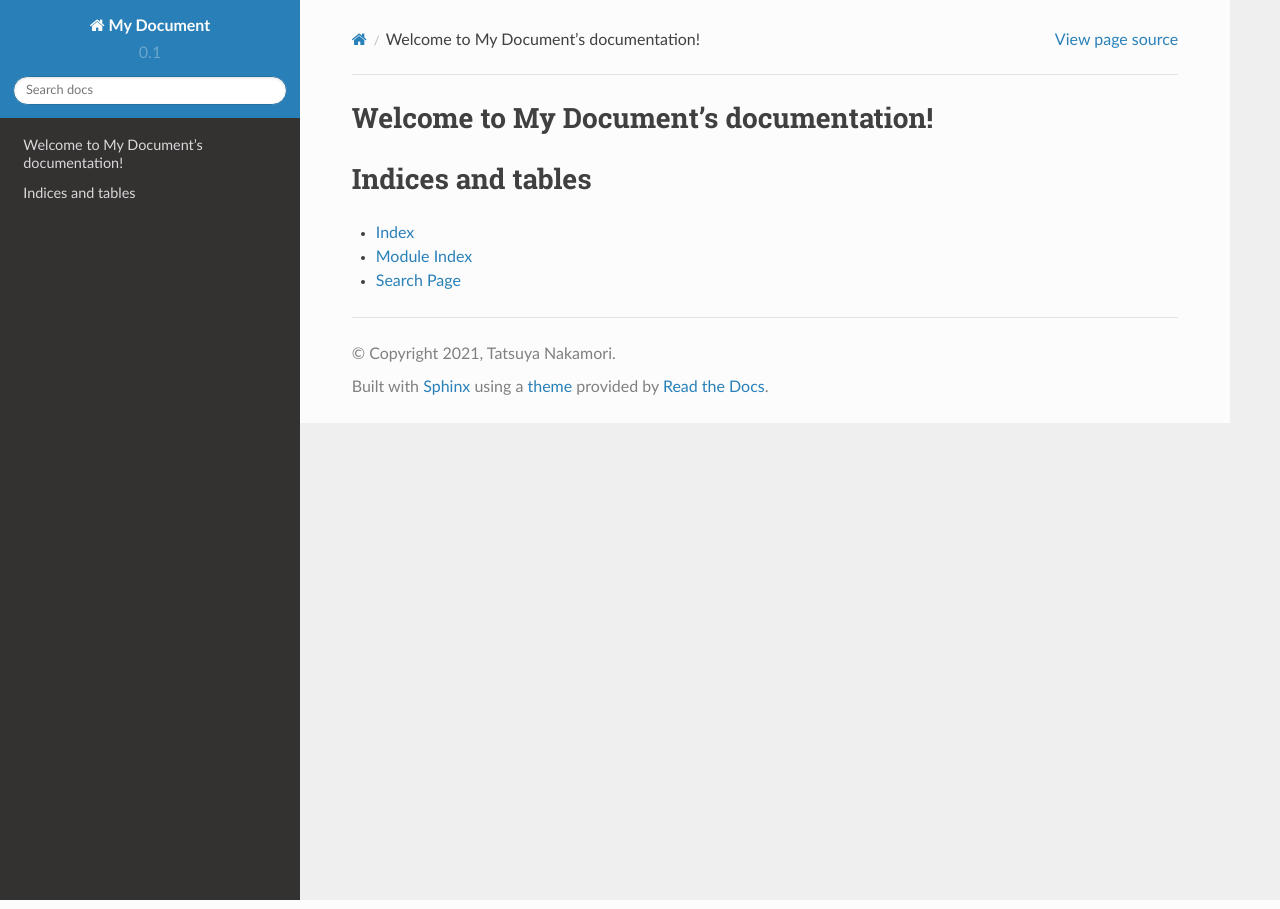
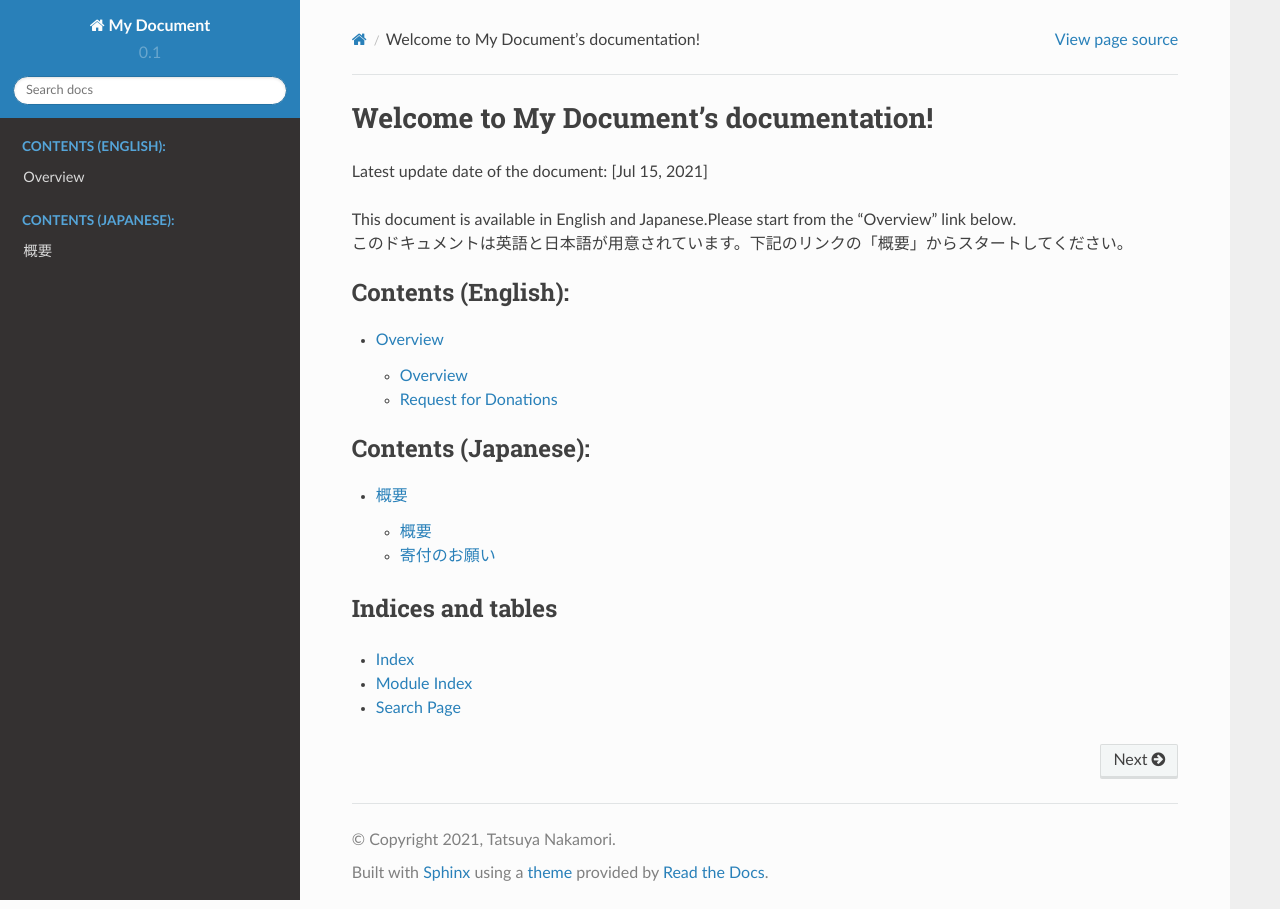
Before and after one commit to TatsuyaNakamori/MayaPluginJAM, a Sphinx documentation site: the page built from docs_reST/source/index.rst, in a window 1280 px wide. Built offline with Sphinx 7.4.7 and the Read the Docs theme 2.0.0, drawn with Linux system fonts in a browser that asks for light colours.

Commit message:
Initialize the document and add necessary files.

```diff
--- /dev/null
+++ b/docs_reST/source/en/sec01_overview/overview.rst
@@ -0,0 +1,2 @@
+Overview
+########
--- a/docs_reST/source/index.rst
+++ b/docs_reST/source/index.rst
@@ -1,15 +1,25 @@
-.. My Document documentation master file, created by
-   sphinx-quickstart on Thu Jul 15 15:41:19 2021.
-   You can adapt this file completely to your liking, but it should at least
-   contain the root `toctree` directive.
+.. Created by sphinx-quickstart.
 
 Welcome to My Document's documentation!
-=======================================
+#######################################
+
+Latest update date of the document: [|today|]
+
+| This document is available in English and Japanese.Please start from the "Overview" link below.
+| このドキュメントは英語と日本語が用意されています。下記のリンクの「概要」からスタートしてください。
+
 
 .. toctree::
    :maxdepth: 2
-   :caption: Contents:
+   :caption: Contents (English):
 
+   en/sec01_overview/index
+
+.. toctree::
+   :maxdepth: 2
+   :caption: Contents (Japanese):
+
+   jp/sec01_overview/index
 
 
 Indices and tables
--- /dev/null
+++ b/docs_reST/source/jp/sec01_overview/overview.rst
@@ -0,0 +1,2 @@
+概要
+####
```
Also changed, not shown: docs_reST/source/en/sec01_overview/donations.rst (added, +8 -0 lines), docs_reST/source/en/sec01_overview/index.rst (added, +12 -0 lines), docs_reST/source/jp/sec01_overview/donations.rst (added, +8 -0 lines), docs_reST/source/jp/sec01_overview/index.rst (added, +11 -0 lines), 3 other files.
